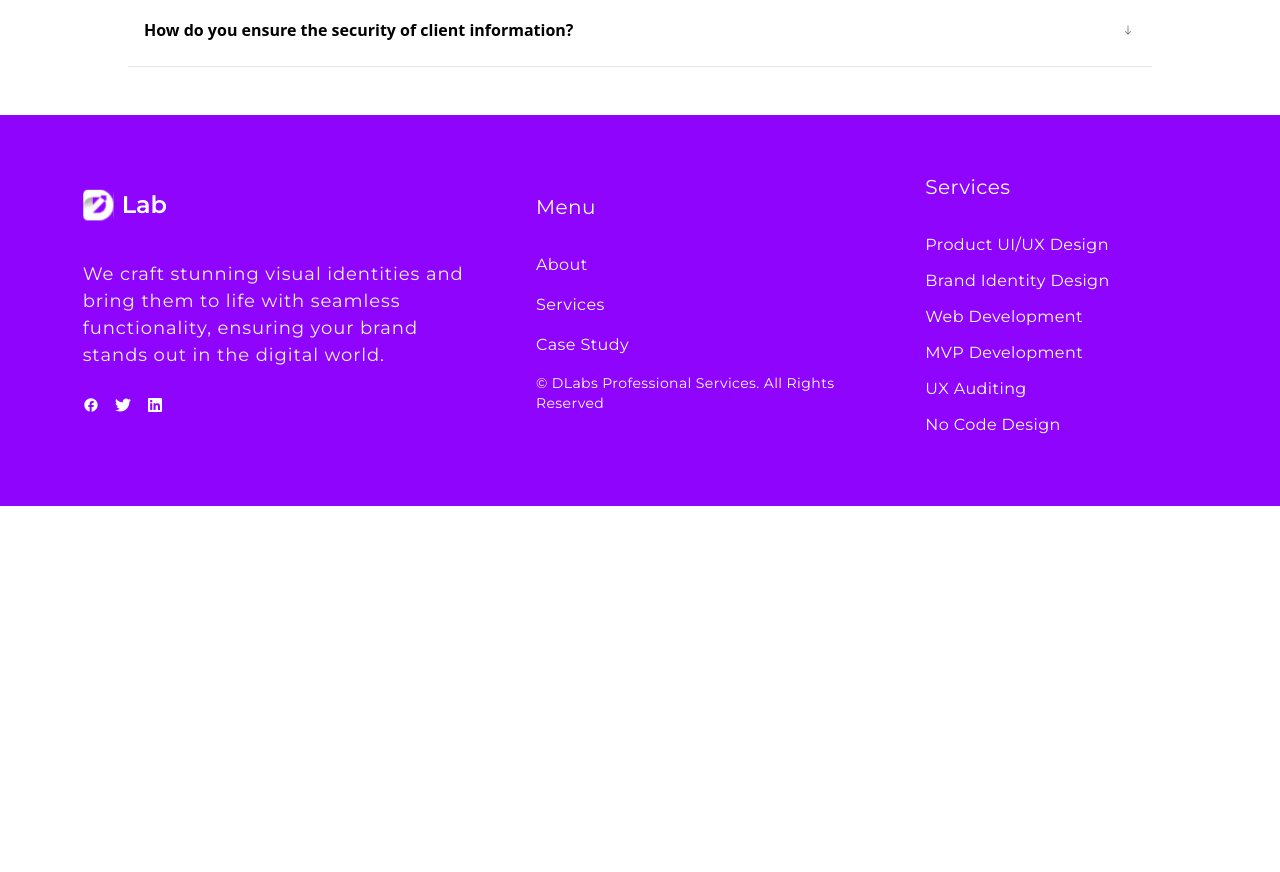
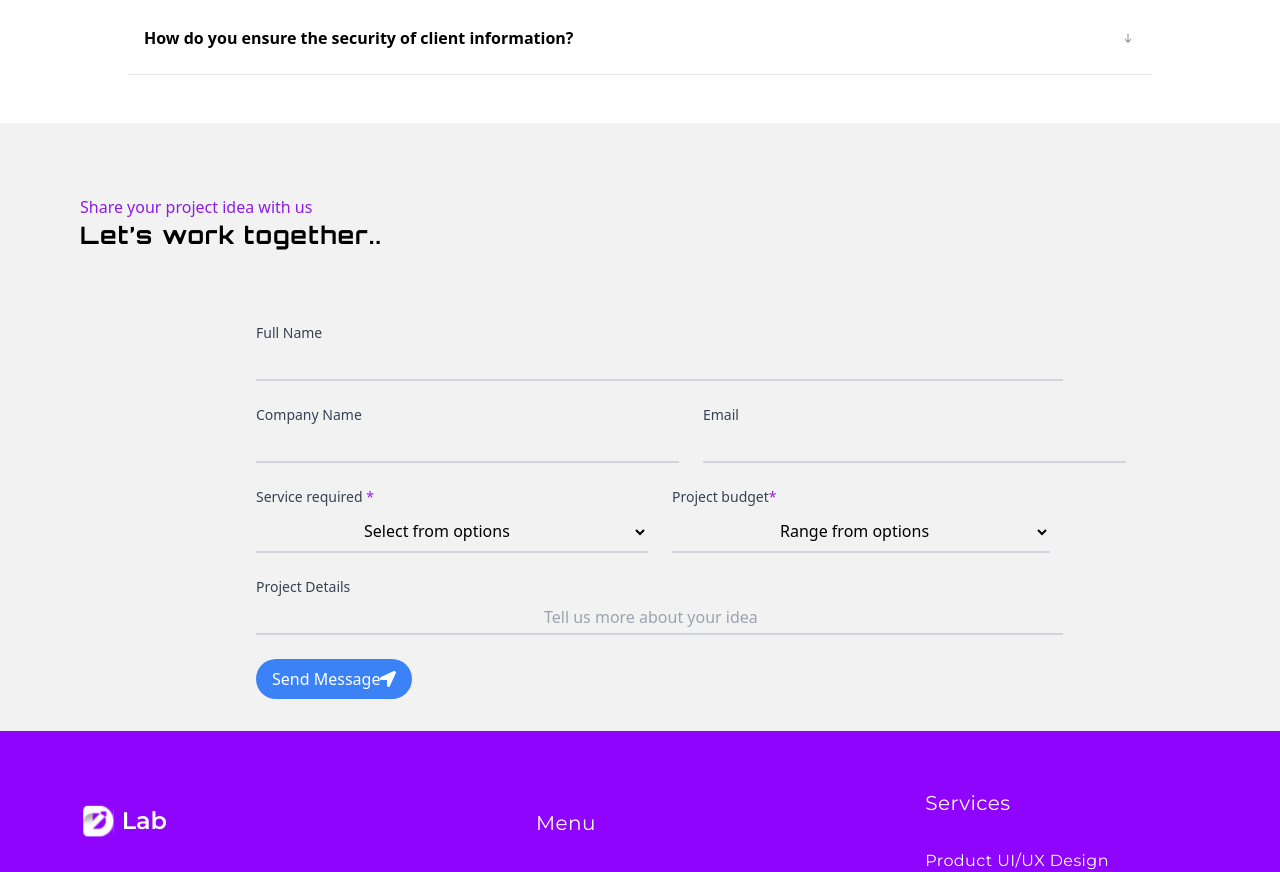
Before and after one commit to itsadaeze/Dlab, a React (Create React App) app: page / in a window 1280 px wide. Shown: the part 3480-4352 px from the top of the page. Before the commit the page ends 3986 px from the top, so only its background shows below. Built offline with nearby package versions, Linux system fonts and the light colour scheme.

Commit message:
worked on form

```diff
--- a/src/App.js
+++ b/src/App.js
@@ -5,6 +5,7 @@ import About from './components/about';
 import ClientFeedback from './components/clientfeedback';
 import FAQ from './components/faq';
 import Footer from './components/footer';
+import Form from './components/form';
 // import Carrousel from './components/carrousel';
 import HeroSection from './components/herosection';
 import Project from './components/project';
@@ -28,6 +29,7 @@ function App() {
       <Project />
       <ClientFeedback />
       <FAQ />
+      <Form />
       <Footer/>
     </div>
   );
--- a/src/components/faq.js
+++ b/src/components/faq.js
@@ -59,7 +59,7 @@ const FAQ = () => {
 
 <h1 className="text-[#333] text-[2rem] font-orbitron px-[5rem] mt-[3rem] tracking-wide font-light">Frequently Asked <span className="text-[#8D1DE5]">Questions</span></h1>
 
-    <div className="max-w-screen-lg mx-auto mt-8 mb-[3rem]">
+    <div className="max-w-screen-lg mx-auto mt-10 mb-[3rem]">
 
 
 
@@ -73,9 +73,9 @@ const FAQ = () => {
             <div className="text-gray-500">{activeIndex === index ? <IoIosArrowRoundUp />: < IoIosArrowRoundDown />}</div>
           </div>
           {activeIndex === index && (
-            <div className=" p-2  rounded-md">{faq.answer}</div>
+            <div className=" p-2  text-[#333] font-montserrat w-[90%]">{faq.answer}</div>
           )}
-            <hr  className='mt-2'/>
+            <hr  className='mt-2 bg-[#BDBDBD]'/>
         </div>
 
       ))}
--- a/src/components/form.js
+++ b/src/components/form.js
@@ -1,12 +1,158 @@
-import React from "react";
+import React, { useState } from "react";
+import { FaLocationArrow } from "react-icons/fa";
 
 const Form = () => {
+
+
+        const [formData, setFormData] = useState({
+          name: '',
+          email: '',
+          company: '',
+          project: '',
+          service: '',
+          budget: '',
+        });
+
+        const handleChange = (e) => {
+          setFormData({
+            ...formData,
+            [e.target.name]: e.target.value,
+          });
+        };
+
+        const handleSubmit = (e) => {
+          e.preventDefault();
+          // Handle form submission logic here
+          console.log('Form submitted:', formData);
+        };
+
     return(
+        <div className="bg-[#F2F2F2] w-full py-[2rem]">
+                <div className="px-[5rem] py-10">
+                    <h3 className="text-[#8D1DE5]">Share your project idea with us</h3>
+                    <h1 className="font-orbitron tracking-wider text-2xl">Let’s work together..</h1>
+                </div>
+    <div className="max-w-3xl w-[80%] mx-auto ">
+       <form onSubmit={handleSubmit} className="mt-8 space-y-6">
+            <div className="mb-2">
+                <label htmlFor="name" className="block text-sm font-medium text-gray-700">
+                    Full Name
+                </label>
+                <input
+                    type="text"
+                    id="name"
+                    name="name"
+                    value={formData.name}
+                    onChange={handleChange}
+                    className="mt-1 py-1 px-[18rem] border-b-2 border-gray-300 bg-transparent focus:outline-none focus:border-blue-500"
+                    required
+                />
+            </div>
+           <div className="flex flex-row items-center space-x-6">
+                <div>
+                    <label htmlFor="email" className="block text-sm font-medium text-gray-700">
+                        Company Name
+                    </label>
+                    <input
+                        type="text"
+                        id="company"
+                        name="company"
+                        value={formData.company}
+                        onChange={handleChange}
+                        className="mt-1  py-1 px-[6rem] border-b-2 border-gray-300 bg-transparent  focus:outline-none focus:border-blue-500"
+                        required
+                    />
+                </div>
+
+                <div>
+                    <label htmlFor="email" className="block text-sm font-medium text-gray-700">
+                        Email
+                    </label>
+                    <input
+                        type="email"
+                        id="email"
+                        name="email"
+                        value={formData.email}
+                        onChange={handleChange}
+                        className="mt-1  py-1 px-[6rem] border-b-2 border-gray-300 bg-transparent  focus:outline-none focus:border-blue-500"
+                        required
+                    />
+                </div>
+            </div>
+           <div className="flex flex-row items-center space-x-6">
+
+            <div>
+                <label htmlFor="option" className="block text-sm font-medium text-gray-700">
+                    Service required  <span className="text-[#8D1DE5]">*</span>
+                </label>
+                <select
+                    id="service"
+                    name="service"
+                    value={formData.service}
+                    onChange={handleChange}
+                    className="mt-1  py-2 px-[6.5rem] border-b-2 border-gray-300 bg-transparent focus:outline-none focus:border-blue-500"
+                >
+                    <option value="" disabled>Select from options</option>
+                    <option value="option1">Product UIUX Design</option>
+                    <option value="option2">Brand Identity Design</option>
+                    <option value="option3">Web Development</option>
+                    <option value="option4">MVP Development</option>
+                    <option value="option4">UX Auditing</option>
+                    <option value="option6">Brand Identity Design</option>
+                    <option value="option6">Others</option>
+                </select>
+            </div>
+
+            <div>
+            <label htmlFor="option" className="block text-sm font-medium text-gray-700">
+                Project budget<span className="text-[#8D1DE5]">*</span>
+            </label>
+            <select
+                id="budget"
+                name="budget"
+                value={formData.budget}
+                onChange={handleChange}
+                className="mt-1 py-2 px-[6.5rem] border-b-2 border-gray-300 bg-transparent focus:outline-none focus:border-blue-500"
+            >
+                <option value="" disabled>Range from options</option>
+                <option value="option1">$1k - $2.5k</option>
+                <option value="option2">$2.5k - $5k</option>
+                <option value="option1">$5k - $10k</option>
+                <option value="option2">$10k - $20k</option>
+                <option value="option1">$20k - $50k</option>
+                <option value="option2">$50k - $100k</option>
+                <option value="option1">$100k and above</option>
+
+            </select>
+
+                </div>
+        </div>
         <div>
-              <div>
-                <h3 className="#8D1DE5">Share your project idea with us</h3>
-                <h1 className="font-Orbitron">Let’s work together..</h1>
-              </div>
+          <label htmlFor="email" className="block text-sm font-medium text-gray-700">
+            Project Details
+          </label>
+          <input
+            type="text"
+            id="project"
+            name="project"
+            placeholder="Tell us more about your idea"
+            value={formData.project}
+            onChange={handleChange}
+            className="mt-1  py-1 px-[18rem]  border-b-2 border-gray-300 bg-transparent  focus:outline-none focus:border-blue-500"
+            required
+          />
+        </div>
+        <div className="">
+          <button
+            type="submit"
+            className="flex flex-row items-center  bg-blue-500 rounded-full text-white px-4  py-2  hover:bg-blue-600 focus:outline-none focus:bg-blue-600"
+          >
+           Send Message
+           <FaLocationArrow />
+          </button>
+        </div>
+      </form>
+      </div>
         </div>
     )
 }
```
